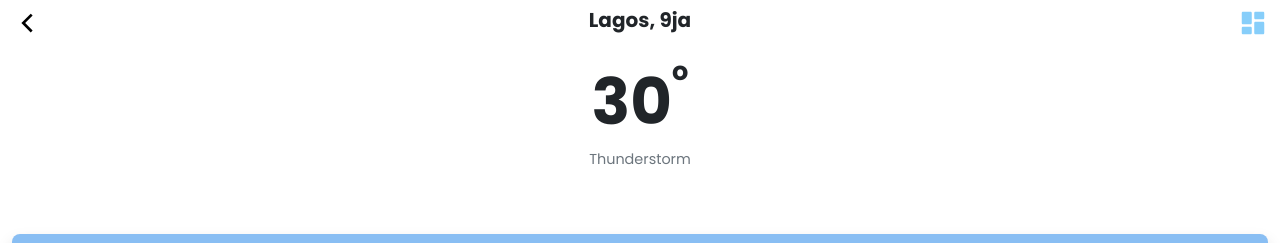
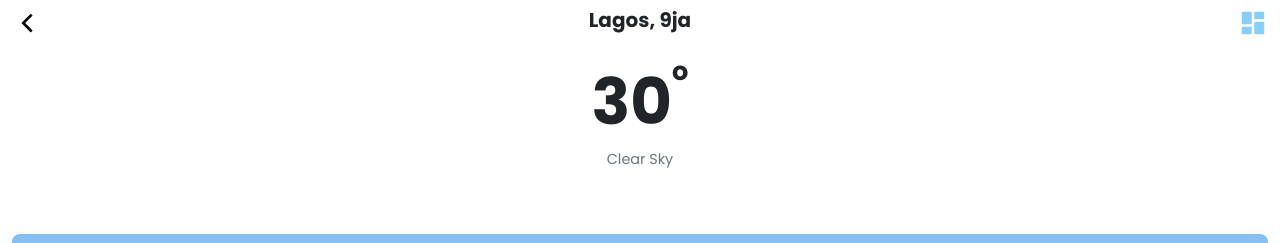
Before and after one commit to fatboy0112/react-weather-app, a React (Create React App) app: page /weathermain in a window 1280 px wide. Shown: the top 243 px of the page. Built offline with nearby package versions, Linux system fonts and the light colour scheme.

Commit message:
Updated the weather description for first time users

```diff
--- a/src/pages/WeatherMain.jsx
+++ b/src/pages/WeatherMain.jsx
@@ -66,7 +66,7 @@ const WeatherMain = (props) => {
 						</sup>
 					</section>
 
-					<p className="text-muted text-start brand-small-text">Thunderstorm</p>
+					<p className="text-muted text-start brand-small-text text-capitalize">{db.get("WEATHER_DESCRIPTION") || "clear sky"}</p>
 				</section>
 
 				<section className="my-4 current-weather-assets d-flex align-items-center justify-content-between brand-tertiary-color rounded-3 shadow p-3 m-0">
```
